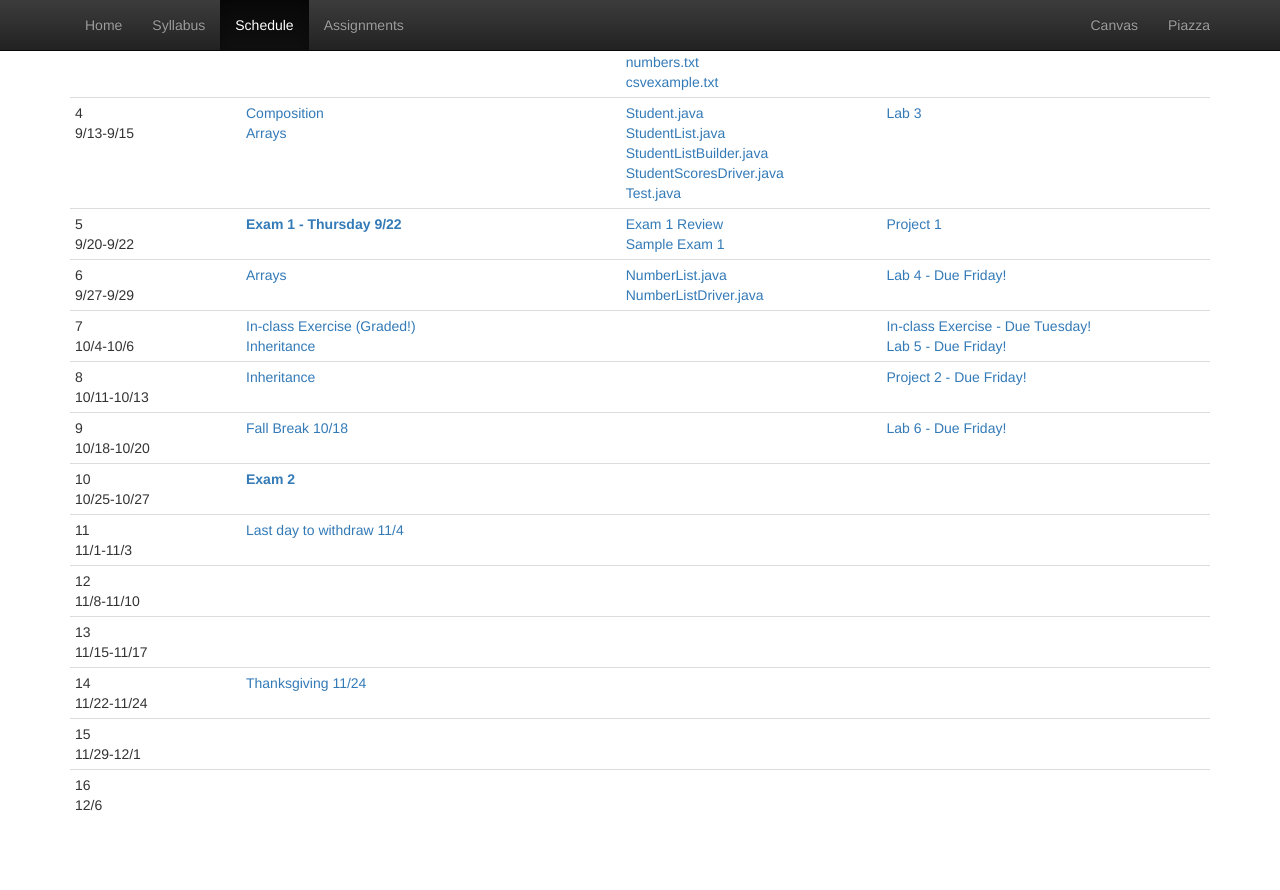
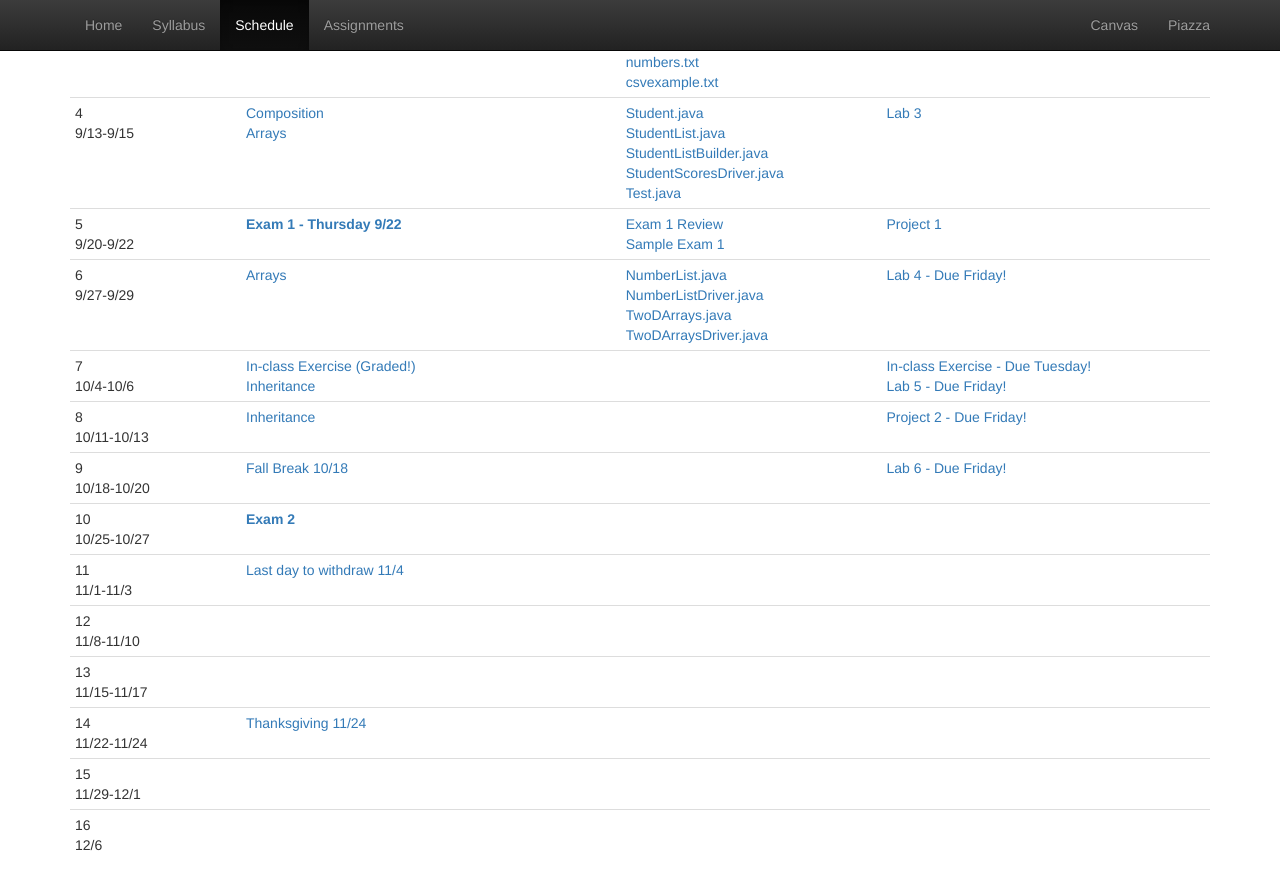
Before and after one commit to CS112-F16/cs112-f16.github.io, a Jekyll site: the page built from schedule.html, in a window 1280 px wide and 900 px high, scrolled down 626 px. Shown: the top 890 px of the window. Built offline with Jekyll 4.4.1, drawn with Linux system fonts in a browser that asks for light colours; before the commit the page ends 1486 px from its top, so only the background shows below that.

Commit message:
add two d arrays

```diff
--- a/schedule.html
+++ b/schedule.html
@@ -111,6 +111,8 @@
       <td>
         <a href="https://github.com/CS112-F16/code/blob/master/ClassExamplesWeek6/NumberList.java">NumberList.java</a><br/>
         <a href="https://github.com/CS112-F16/code/blob/master/ClassExamplesWeek6/NumberListDriver.java">NumberListDriver.java</a><br/>
+        <a href="https://github.com/CS112-F16/code/blob/master/ClassExamplesWeek6/TwoDArrays.java">TwoDArrays.java</a><br/>
+        <a href="https://github.com/CS112-F16/code/blob/master/ClassExamplesWeek6/TwoDArraysDriver.java">TwoDArraysDriver.java</a><br/>
       </td>
       <td><a href="https://github.com/CS112-F16/labs/blob/master/lab4.md">Lab 4 - Due Friday!</a></td>
     </tr>
```
